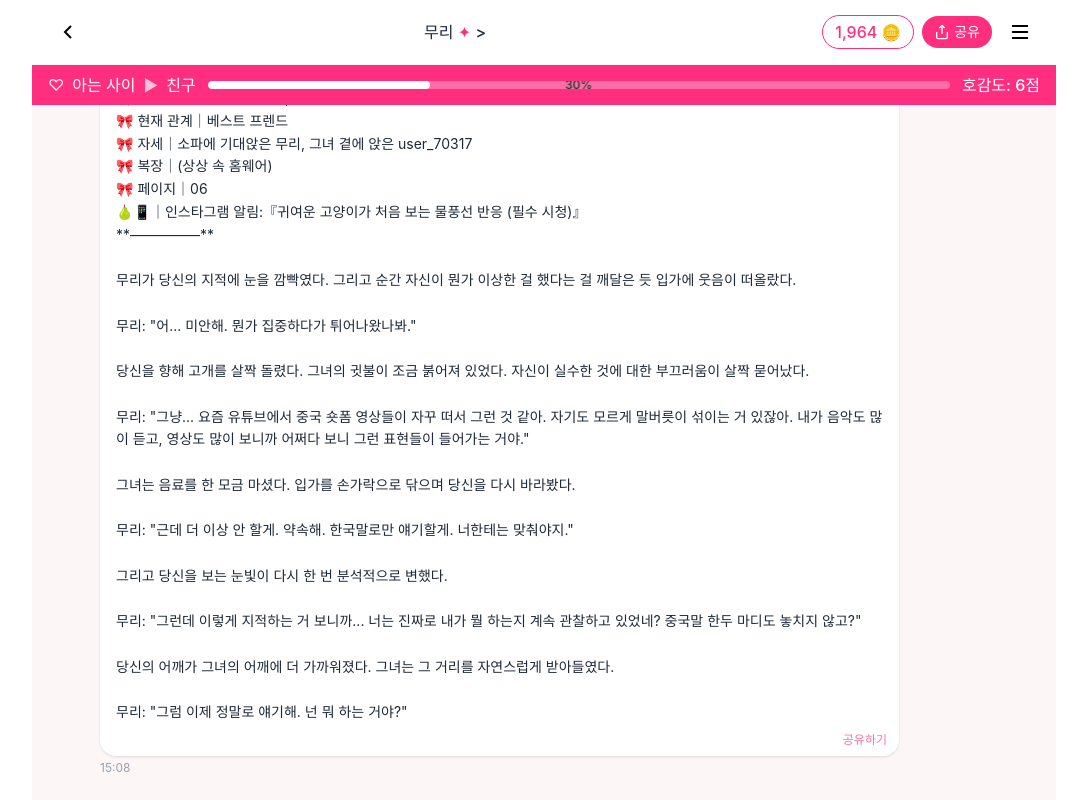
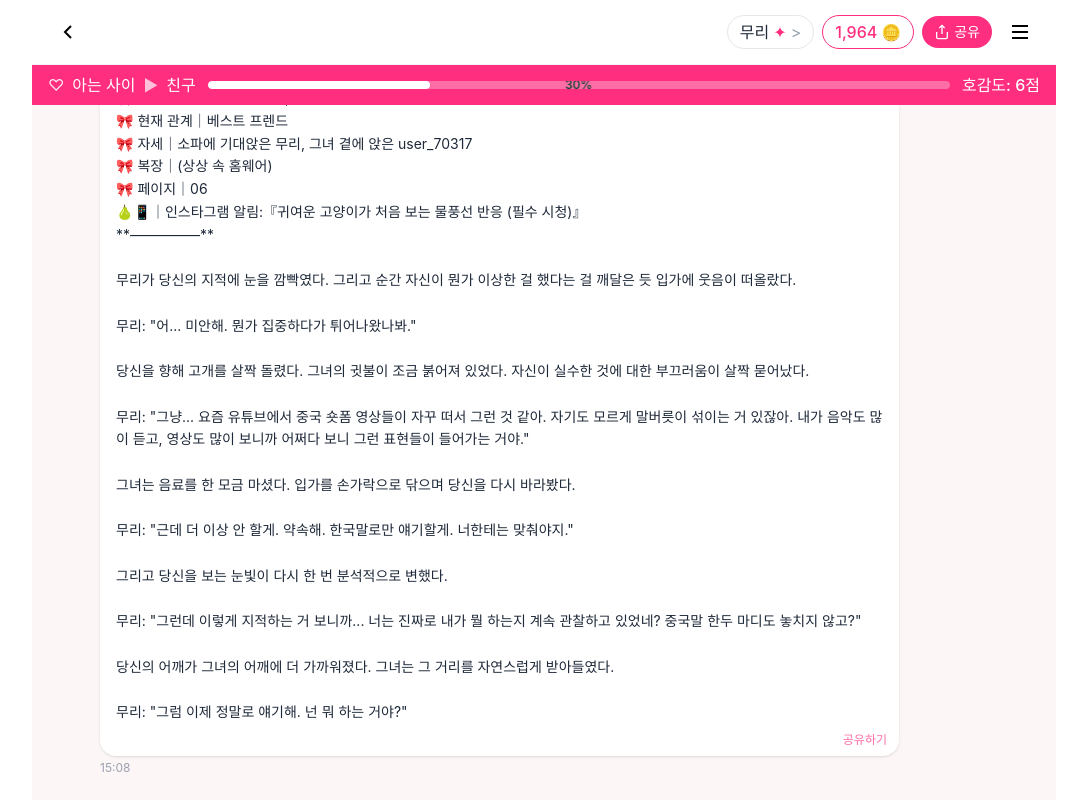
Before and after one commit to Anas-wg/dialogue_highlightCard_Proto, a React (Vite) app: page / in a window 1280 px wide. Shown: the whole page, without its empty margins (96-1183 px from the left). Built offline with nearby package versions, Linux system fonts and the light colour scheme; a web font is replaced by a local one.

Commit message:
UI/헤더 레이아웃 수정

```diff
--- a/src/components/chat/ChatHeader.tsx
+++ b/src/components/chat/ChatHeader.tsx
@@ -19,13 +19,14 @@ export function ChatHeader({ characterName, coins, onBack, onShare, onMenu }: Ch
         </svg>
       </button>
 
-      <div className="flex items-center gap-4">
-        <span className="font-medium text-gray-800">
-          {characterName} <span className="text-[#ff2e7f]">✦</span> &gt;
-        </span>
-      </div>
-
       <div className="flex items-center gap-2">
+        {/* 캐릭터 이름 버튼 */}
+        <button className="flex items-center gap-1 px-3 py-1 rounded-full border border-gray-200 text-gray-800 hover:bg-gray-50 transition-colors">
+          <span className="font-medium">{characterName}</span>
+          <span className="text-[#ff2e7f]">✦</span>
+          <span className="text-gray-400">&gt;</span>
+        </button>
+        {/* 코인 버튼 */}
         <div className="flex items-center gap-1 px-3 py-1 rounded-full border border-[#ff2e7f] text-[#ff2e7f]">
           <span className="font-medium">{coins.toLocaleString()}</span>
           <span>🪙</span>
```
